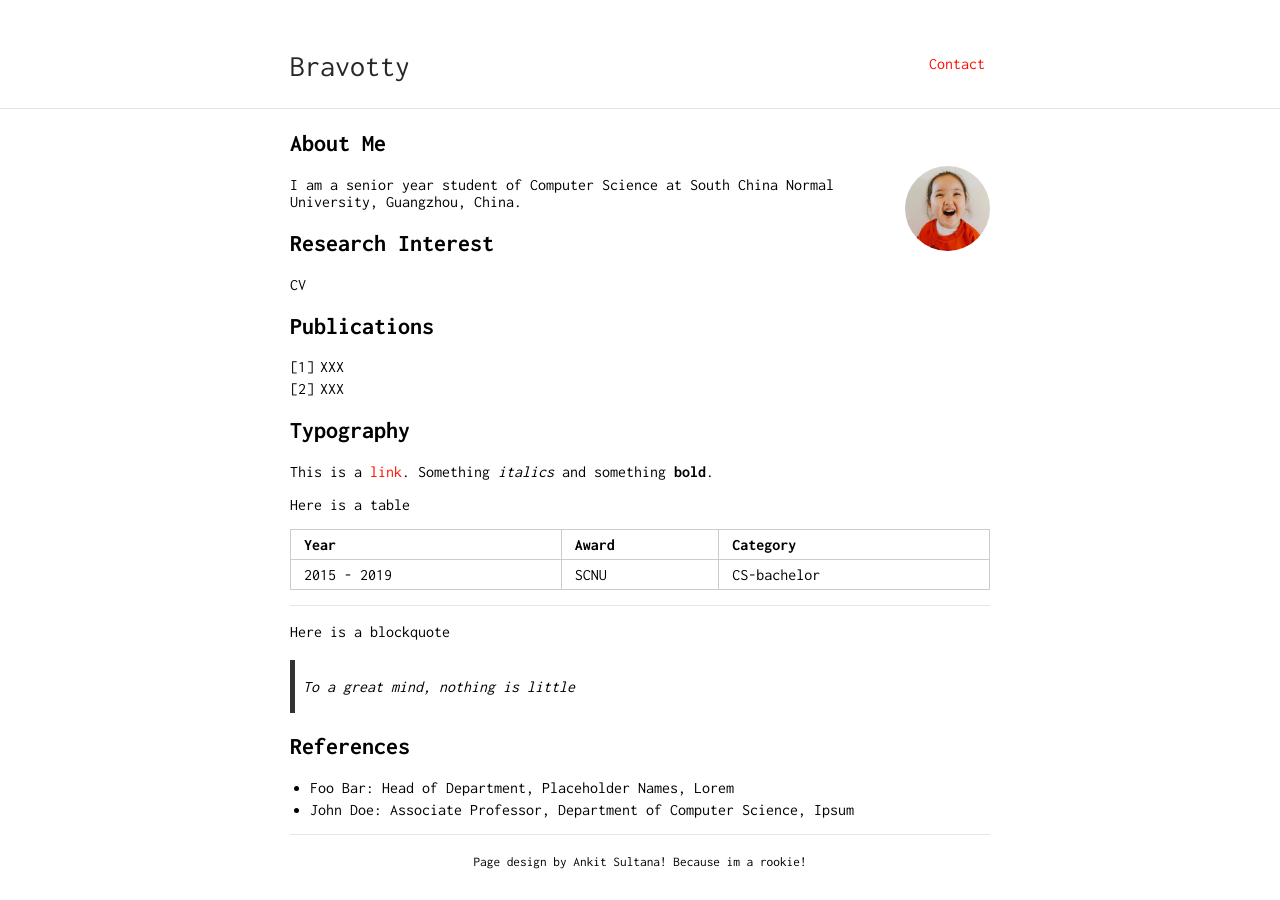
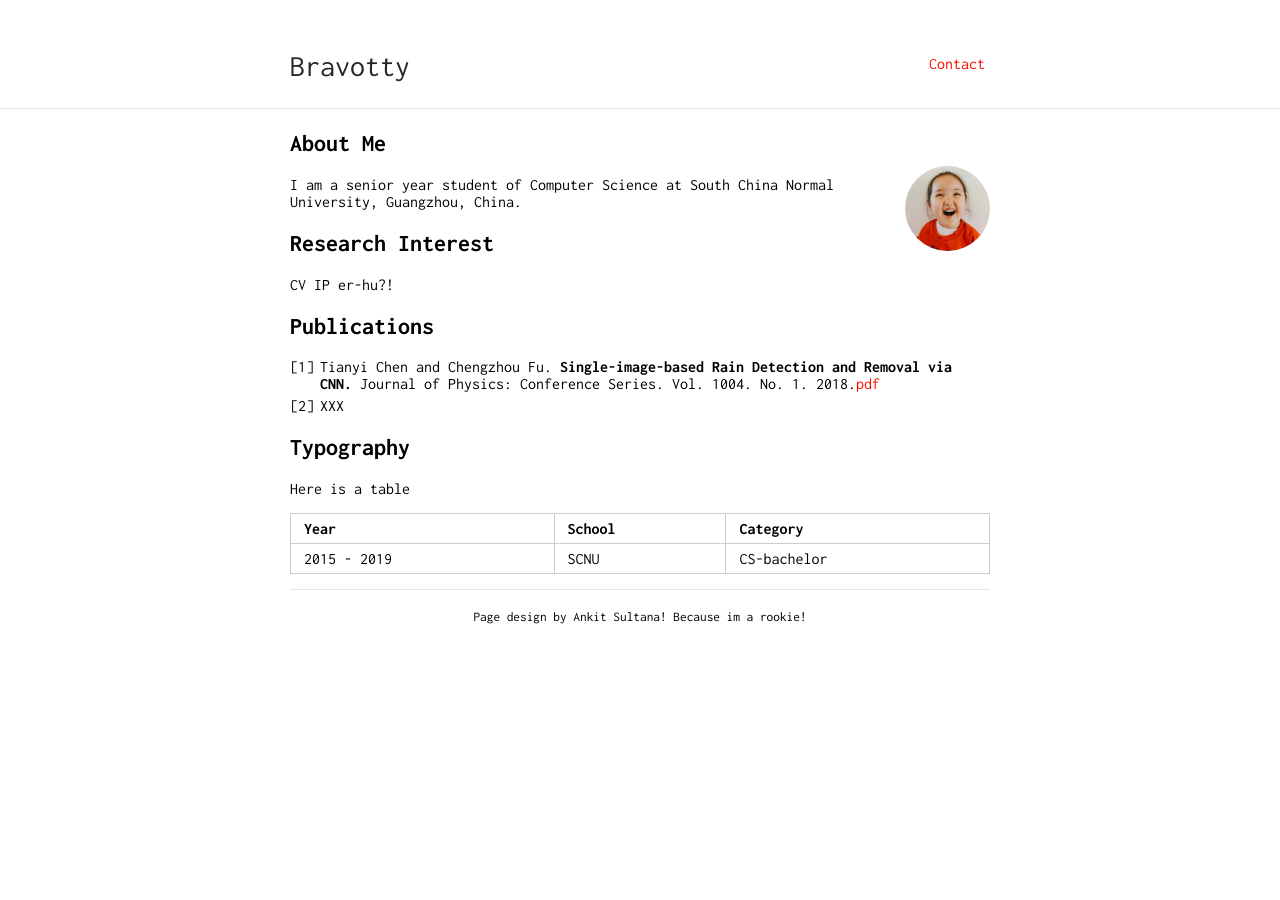
Before and after one commit to bravotty/bravotty.github.io, a Jekyll site: the page built from index.md, in a window 1280 px wide. Built offline with Jekyll 4.4.1, drawn with Linux system fonts in a browser that asks for light colours; our own code applies the rules of GitHub Pages for plain Markdown files.

Commit message:
Update index.md

```diff
--- a/index.md
+++ b/index.md
@@ -8,33 +8,32 @@ layout: default
 
 I am a senior year student of Computer Science at South China Normal University, Guangzhou, China.
 
-
 ## Research Interest
 
-CV
+CV IP er-hu?!
 
 ## Publications
 
-1. XXX
+1. Tianyi Chen and Chengzhou Fu. **Single-image-based Rain Detection and Removal via CNN.** Journal of Physics: Conference Series. Vol. 1004. No. 1. 2018.[pdf](http://iopscience.iop.org/article/10.1088/1742-6596/1004/1/012007/pdf)
 2. XXX
 
 ## Typography
 
-This is a [link](http://google.com). Something *italics* and something **bold**.
+<!-- This is a [link](http://google.com). Something *italics* and something **bold**. -->
 
 Here is a table
 
-Year        | Award | Category
-------------|-------|------------
-2015 - 2019 | SCNU  | CS-bachelor
+Year        | School |  Category
+------------|--------|------------
+2015 - 2019 |  SCNU  | CS-bachelor
 
----
+<!-- ---
 
 Here is a blockquote
 
-> To a great mind, nothing is little
+> To a great mind, nothing is little -->
 
-## References
+<!-- ## References
 
 * Foo Bar: Head of Department, Placeholder Names, Lorem
-* John Doe: Associate Professor, Department of Computer Science, Ipsum
+* John Doe: Associate Professor, Department of Computer Science, Ipsum -->
```
